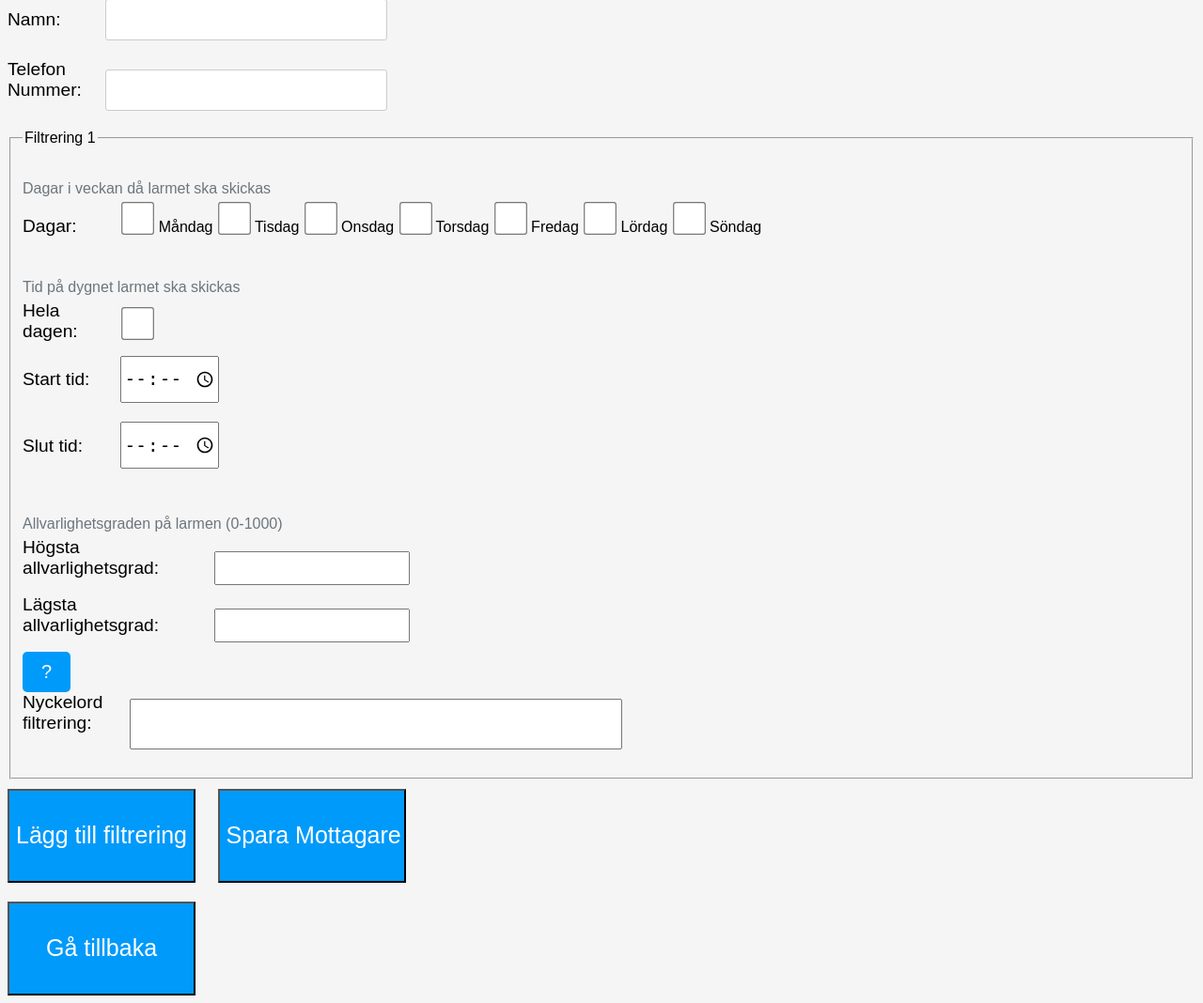
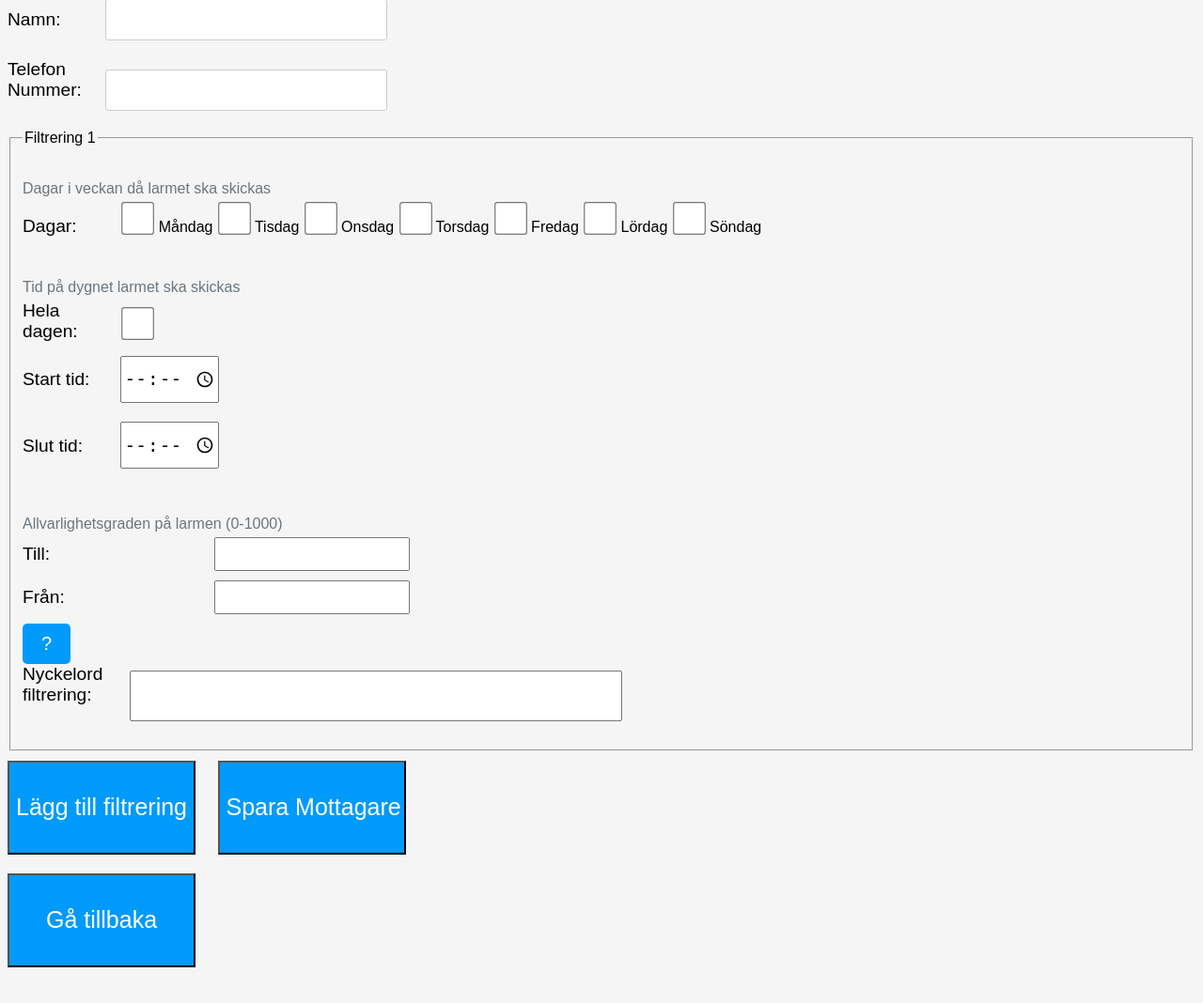
Before and after one commit to Pyroarti/OPCUA-alarm-sender, a Flask app: template templates/create_user.html in a window 1280 px wide. Shown: the part 61-1129 px from the top of the page at 94% size. After the commit the page ends 1091 px from the top, so only its background shows below. Run offline with Flask 3, Linux system fonts and the light colour scheme; the template is opened without the code that fills it, so the values that code supplies are empty; parts of the project's set-up code (start-up, migrations or seed data) failed here and were passed over.

Commit message:
im the bug squisher

```diff
--- a/src/opcua_alarm.py
+++ b/src/opcua_alarm.py
@@ -235,7 +235,8 @@ class SubHandler:
                             lowest_severity = int(setting.get('lowestSeverity', 0))
                             highest_severity = int(setting.get('highestSeverity', 100))
 
-                            if lowest_severity >= severity >= highest_severity:
+                            if min(lowest_severity, highest_severity) <= severity <= max(lowest_severity, highest_severity):
+
                                 phone_number = user.get('phone_number')
                                 name = user.get('Name')
                                 message = f"{SMS_MESSAGE} {opcua_alarm_message}, allvarlighetsgrad: {severity}"
--- a/templates/create_user.html
+++ b/templates/create_user.html
@@ -215,10 +215,10 @@
                     <input type="time" class="time-input" id="endTime1" name="endTime1" required><br>
 
                     <div class="helper-text">Allvarlighetsgraden på larmen (0-1000)</div>
-                    <label for="lowestSeverity1">Högsta allvarlighetsgrad:</label>
+                    <label for="lowestSeverity1">Till:</label>
                     <input type="number" id="lowestSeverity1" name="lowestSeverity1" required><br>
 
-                    <label for="highestSeverity1">Lägsta allvarlighetsgrad:</label>
+                    <label for="highestSeverity1">Från:</label>
                     <input type="number" id="highestSeverity1" name="highestSeverity1" required><br>
 
                     <button type="button" class="help-button" onclick="openPopup()">?</button><br>
@@ -388,12 +388,6 @@
                         return false;
                     }
 
-                    // Validate that the lowest severity is less than the highest severity
-                    if (parseInt(lowestSeverityInput.value) <= parseInt(highestSeverityInput.value)) {
-                        alert('Lägsta allvarlighetsgrad måste vara lägre än högsta allvarlighetsgrad.');
-                        return false;
-                    }
-
                     // Check that at least one day checkbox is checked
                     var dayCheckboxes = timeSetting.querySelectorAll('[name^="days' + settingNumber + '[]"]');
                     var oneDayChecked = Array.from(dayCheckboxes).some(checkbox => checkbox.checked);
```
Also changed, not shown: templates/edit_user.html (+2 -8 lines).
